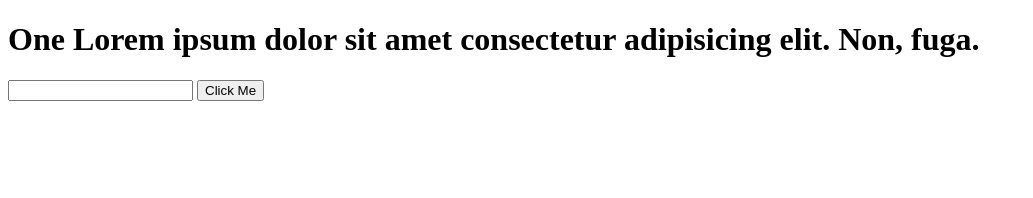
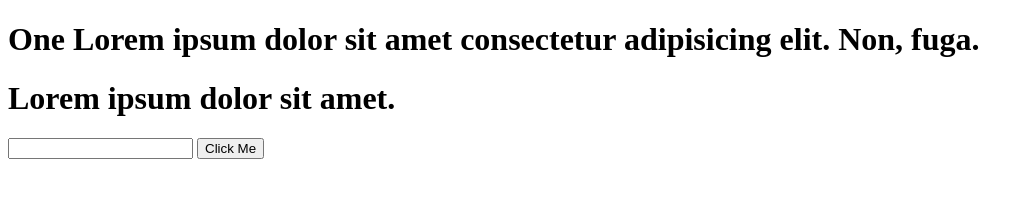
Before and after one commit to MusfiqCT/dom-manupulation, a plain HTML site: page index.html in a window 1280 px wide. Shown: the whole page, without its empty margins (0-1033 px from the left). Drawn offline with Linux system fonts and the light colour scheme.

Commit message:
version 2

```diff
--- a/index.html
+++ b/index.html
@@ -10,6 +10,9 @@
     <h1 id="one"> One Lorem ipsum dolor sit amet consectetur adipisicing elit. Non, fuga. </h1>
 
 
+    <h1 id="one"> Lorem ipsum dolor sit amet.</h1>
+
+
 
     <input type="text" id="input-field">
 
```
